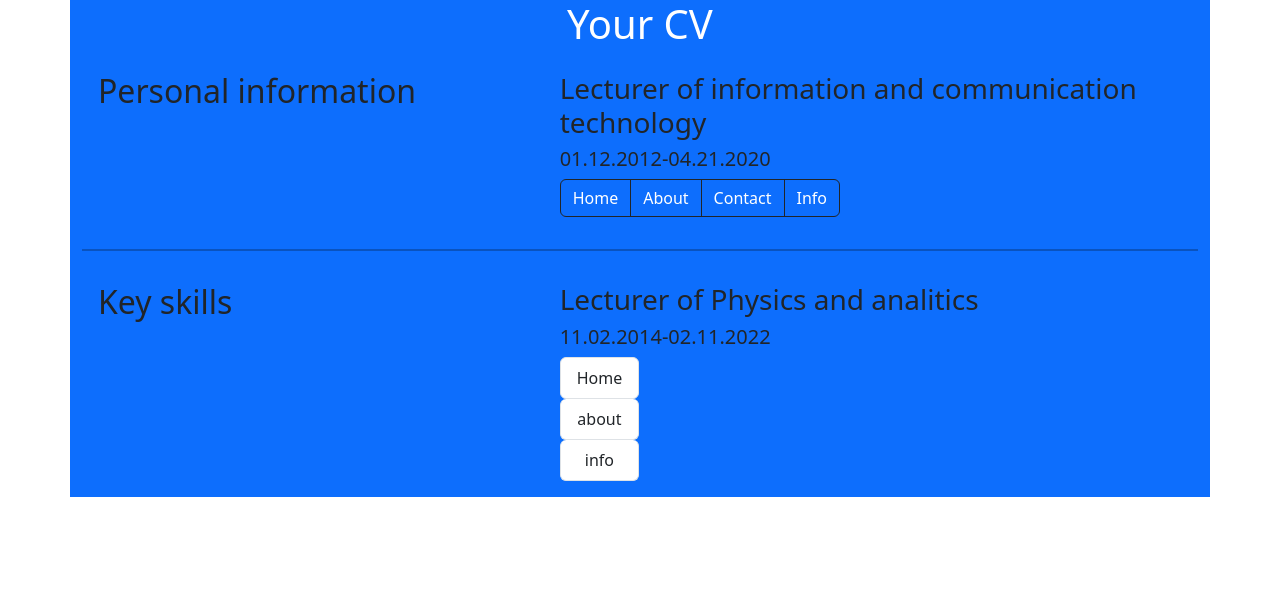
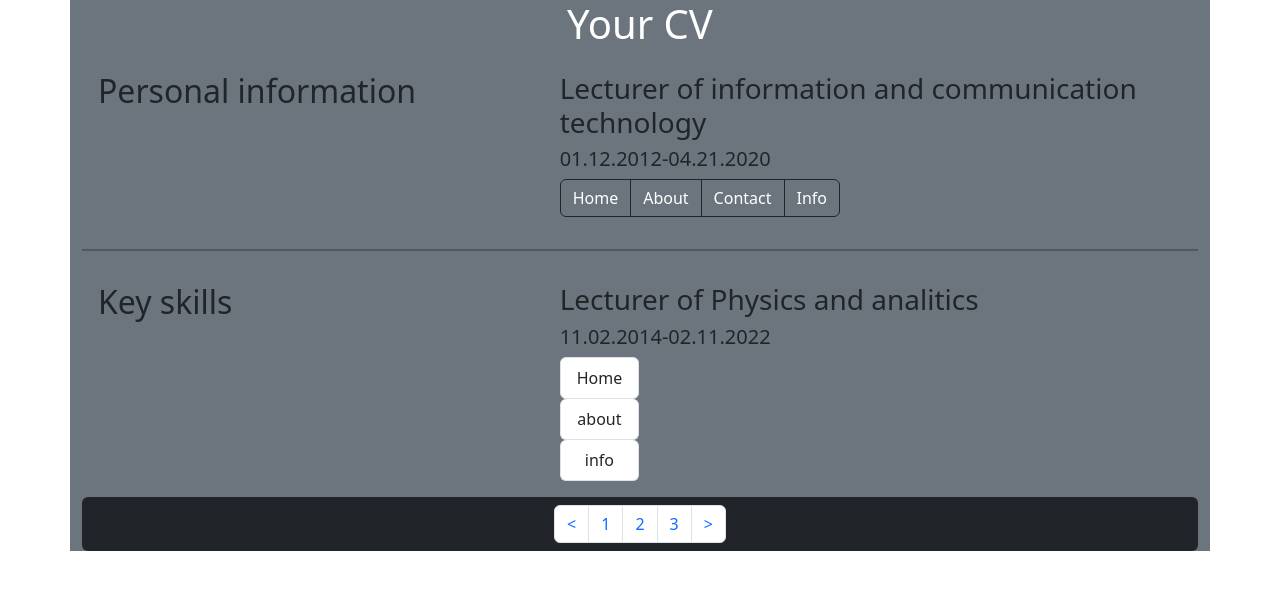
Before and after one commit to Prottoy16/button-bootstrap, a plain HTML site: page index.html in a window 1280 px wide. Drawn offline with nearby package versions, Linux system fonts and the light colour scheme.

Commit message:
second commit

```diff
--- a/index.html
+++ b/index.html
@@ -9,7 +9,7 @@
 </head>
 <body>
 
-<div class="container bg-primary">
+<div class="container bg-secondary">
     <div class="text-center text-white" >
         <h1>Your CV</h1>
     </div>
@@ -45,11 +45,26 @@
                     <li class="list-group-item btn btn-outline-secondary">info</li>
                 </ul>
               </div>
-
+              </div>
 
 
 </div>
 
+<footer class="bg-dark rounded ">
+    <ul class="pagination py-2 justify-content-center ">
+        <li class="page-item"> <a class="page-link" href="#"><</a> </li>
+        <li class="page-item"> <a class="page-link"  href="#">1</a></li>
+        <li class="page-item"> <a class="page-link"  href="#">2</a></li>
+        <li class="page-item"> <a class="page-link"  href="#">3</a></li>
+        <li class="page-item"> <a class="page-link"  href="#">></a></li>
+    </ul>
+  </footer>
+</div>
+
+
+
+
+
     <script src="https://cdn.jsdelivr.net/npm/bootstrap@5.3.0-alpha1/dist/js/bootstrap.bundle.min.js" integrity="sha384-w76AqPfDkMBDXo30jS1Sgez6pr3x5MlQ1ZAGC+nuZB+EYdgRZgiwxhTBTkF7CXvN" crossorigin="anonymous"></script>
 </body>
 </html>
```
